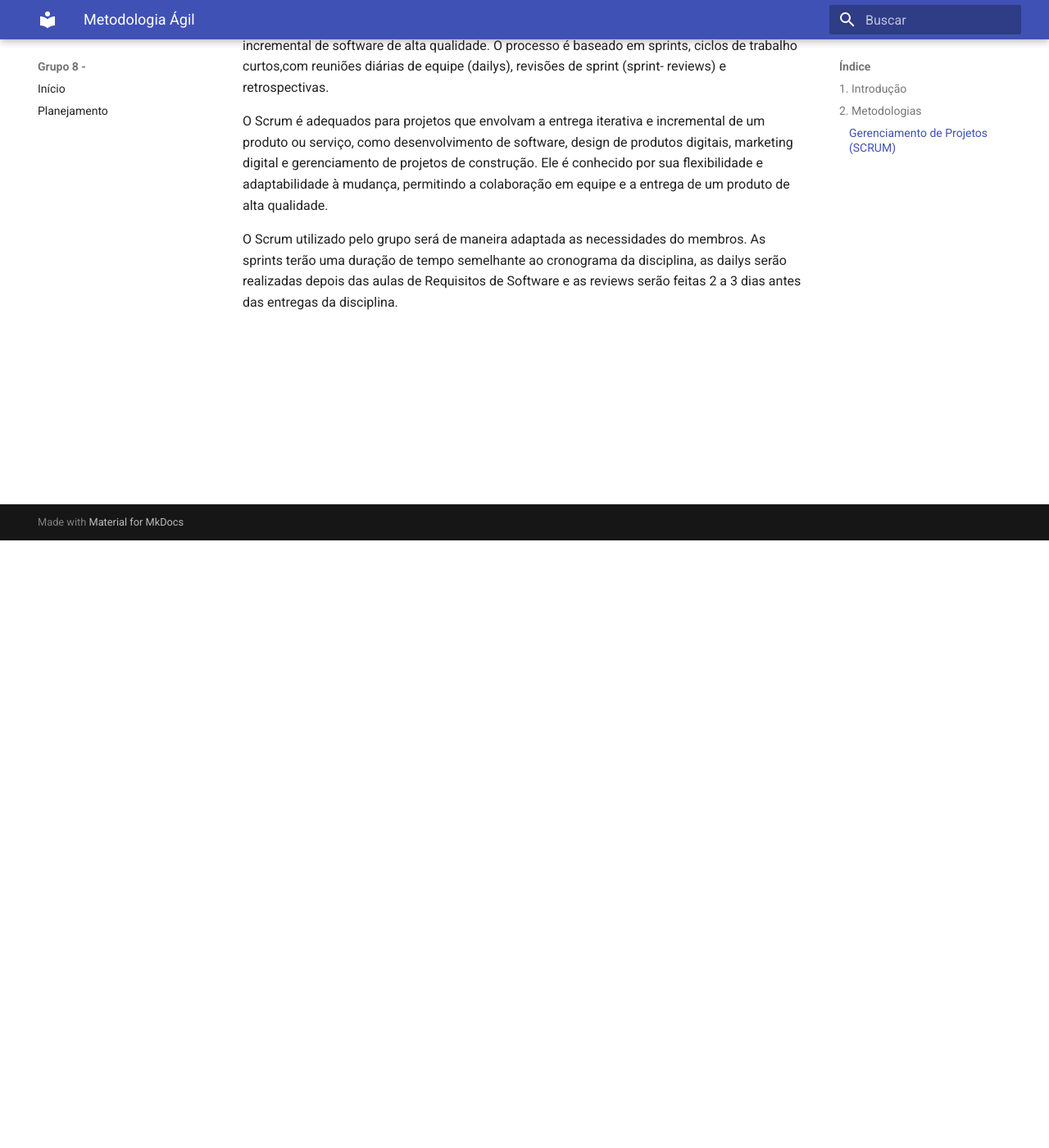
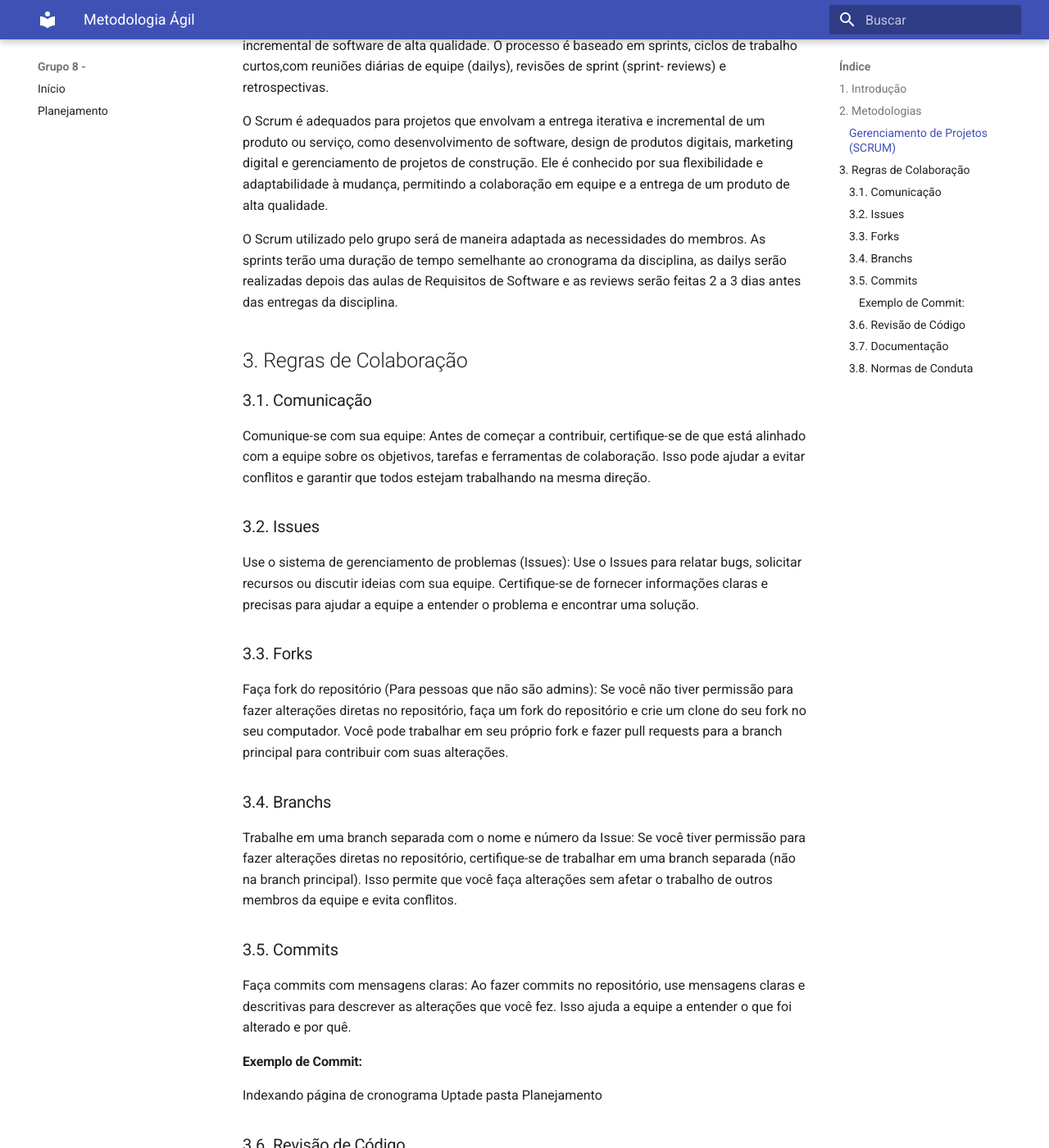
Before and after one commit to Requisitos-de-Software/2023.1-Twitch, an MkDocs documentation site: the page built from docs/planejamento/scrum_adaptado.md, in a window 1280 px wide and 1400 px high, scrolled down 741 px. Shown: the whole window at 82% size. Built offline with MkDocs 1.6.1 and Material for MkDocs 9.7.7, drawn with Linux system fonts in a browser that asks for light colours; some of the changed text lies outside the part shown.

Commit message:
Adiciona regras de colaboracao

```diff
--- a/docs/planejamento/scrum_adaptado.md
+++ b/docs/planejamento/scrum_adaptado.md
@@ -17,3 +17,41 @@ Scrum é um framework ágil de gerenciamento de projetos que visa a entrega iter
 O Scrum é adequados para projetos que envolvam a entrega iterativa e incremental de um produto ou serviço, como desenvolvimento de software, design de produtos digitais, marketing digital e gerenciamento de projetos de construção. Ele é conhecido por sua flexibilidade e adaptabilidade à mudança, permitindo a colaboração em equipe e a entrega de um produto de alta qualidade.
 
 O Scrum utilizado pelo grupo será de maneira adaptada as necessidades do membros. As sprints terão uma duração de tempo semelhante ao cronograma da disciplina, as dailys serão realizadas depois das aulas de Requisitos de Software e as reviews serão feitas 2 a 3 dias antes das entregas da disciplina.
+
+## 3. Regras de Colaboração
+
+### 3.1. Comunicação
+
+Comunique-se com sua equipe: Antes de começar a contribuir, certifique-se de que está alinhado com a equipe sobre os objetivos, tarefas e ferramentas de colaboração. Isso pode ajudar a evitar conflitos e garantir que todos estejam trabalhando na mesma direção.
+
+### 3.2. Issues
+
+Use o sistema de gerenciamento de problemas (Issues): Use o Issues para relatar bugs, solicitar recursos ou discutir ideias com sua equipe. Certifique-se de fornecer informações claras e precisas para ajudar a equipe a entender o problema e encontrar uma solução.
+
+### 3.3. Forks
+
+Faça fork do repositório (Para pessoas que não são admins): Se você não tiver permissão para fazer alterações diretas no repositório, faça um fork do repositório e crie um clone do seu fork no seu computador. Você pode trabalhar em seu próprio fork e fazer pull requests para a branch principal para contribuir com suas alterações.
+
+### 3.4. Branchs
+
+Trabalhe em uma branch separada com o nome e número da Issue: Se você tiver permissão para fazer alterações diretas no repositório, certifique-se de trabalhar em uma branch separada (não na branch principal). Isso permite que você faça alterações sem afetar o trabalho de outros membros da equipe e evita conflitos.
+
+### 3.5. Commits
+
+Faça commits com mensagens claras: Ao fazer commits no repositório, use mensagens claras e descritivas para descrever as alterações que você fez. Isso ajuda a equipe a entender o que foi alterado e por quê.
+
+#### Exemplo de Commit:
+Indexando página de cronograma
+Uptade pasta Planejamento
+
+### 3.6. Revisão de Código
+
+Revise o código de outros membros da equipe: Seja um revisor ativo do código de outros membros da equipe. Isso pode ajudar a identificar problemas de lógica ou erros de sintaxe, bem como melhorar a qualidade geral do código.
+
+### 3.7. Documentação
+
+Documente seu trabalho: Certifique-se de documentar seu trabalho, especialmente se você estiver trabalhando em uma tarefa complexa ou com várias etapas. Isso pode ajudar outros membros da equipe a entender o que você fez e como eles podem construir sobre seu trabalho.
+
+### 3.8. Normas de Conduta
+
+Seja um bom colaborador: Certifique-se de seguir as normas de colaboração da equipe e ser respeitoso com seus colegas de equipe. A colaboração é fundamental para o sucesso de qualquer projeto em grupo, então faça sua parte para tornar o processo o mais suave possível.
```
